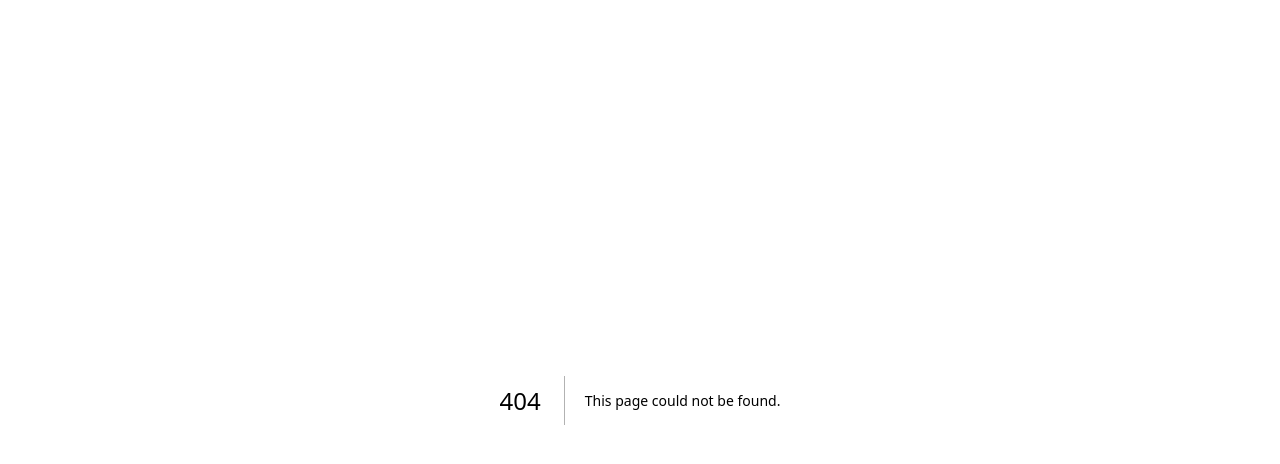
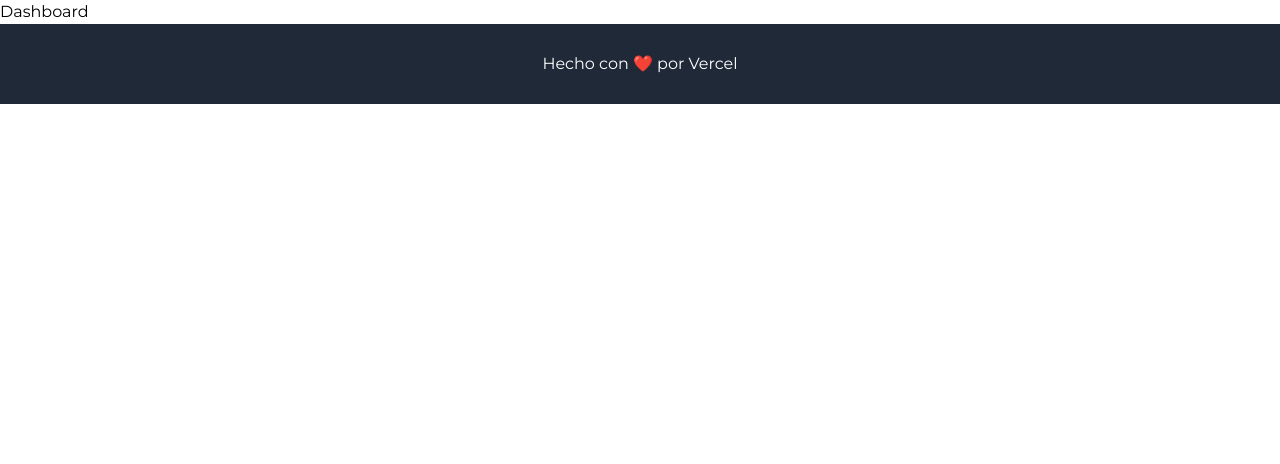
Before and after one commit to addProfesional/nextjs-dashboard, a Next.js app: page /dashboard in a window 1280 px wide. Before the commit this address had no page. Shown: the top 464 px of the page. Built offline with nearby package versions, Linux system fonts and the light colour scheme; a web font is replaced by a local one.

Commit message:
Added basic route and footer

```diff
--- /dev/null
+++ b/app/dashboard/page.tsx
@@ -0,0 +1,9 @@
+function Page(){
+  return (
+    <div>
+      <h1>Dashboard</h1>
+    </div>
+  );
+}
+
+export default Page;
--- a/app/layout.tsx
+++ b/app/layout.tsx
@@ -10,6 +10,9 @@ export default function RootLayout({
     <html lang="en">
       <body className={`${montserrat.className}`}>
         {children}
+        <footer className="flex justify-center items-center h-20 bg-gray-800 text-white">
+          Hecho con ❤️ por Vercel
+        </footer>
       </body>
     </html>
   );
```
